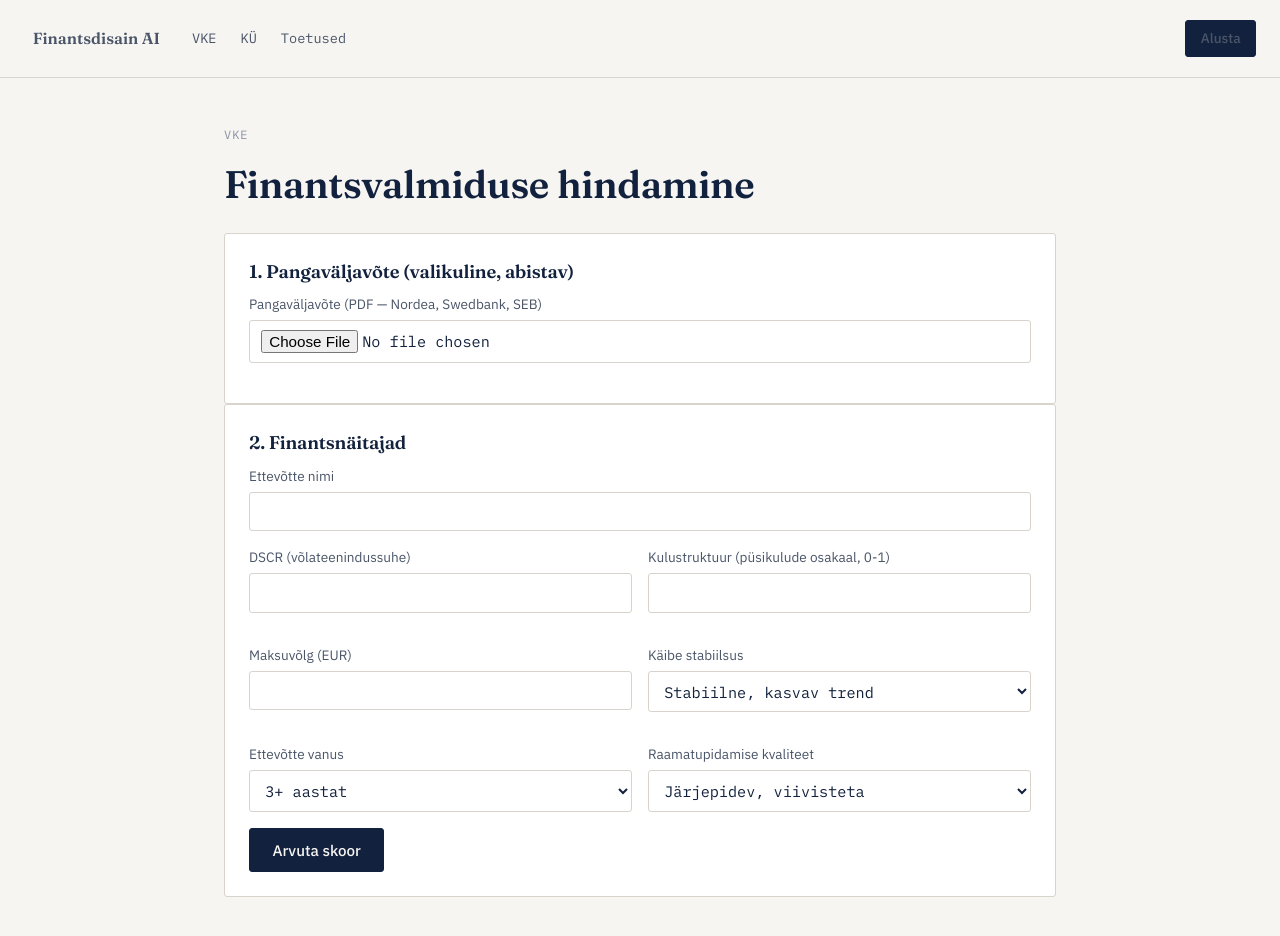
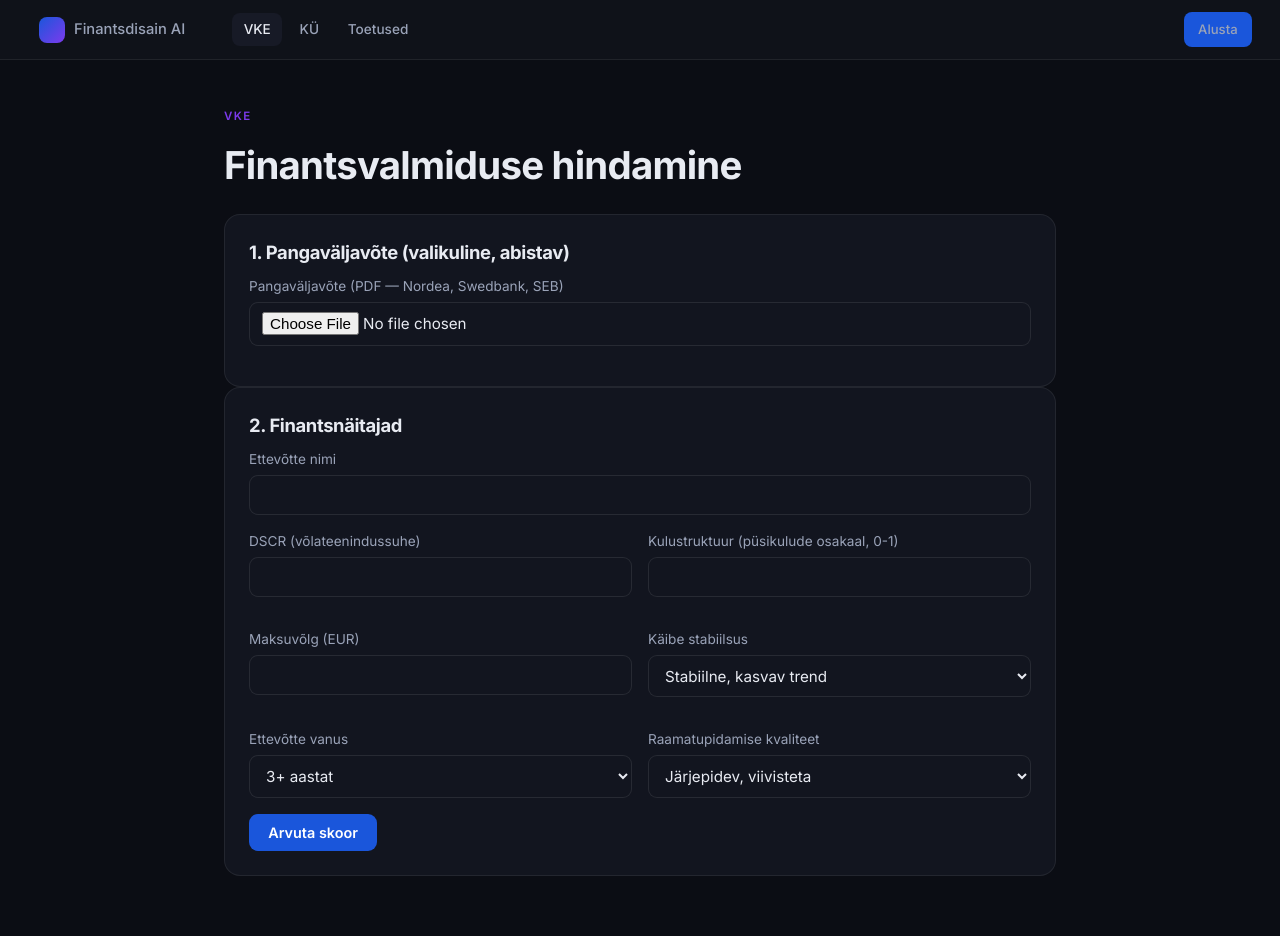
Before and after one commit to rpunkar1-afk/finantsdisain-saas, a Next.js app: page /vke in a window 1280 px wide. Shown: the top 936 px of the page. Built offline with nearby package versions, Linux system fonts and the light colour scheme.

Commit message:
Uuenda visuaalne teema vastavusse Claude Design allikaga: tume palett (#0B0D14/#12151F), sinine/lilla aktsent, Inter font

```diff
--- a/pages/_document.tsx
+++ b/pages/_document.tsx
@@ -7,7 +7,7 @@ export default function Document() {
         <link rel="preconnect" href="https://fonts.googleapis.com" />
         <link rel="preconnect" href="https://fonts.gstatic.com" crossOrigin="anonymous" />
         <link
-          href="https://fonts.googleapis.com/css2?family=Fraunces:opsz,wght@9..144,400;9..144,600&family=IBM+Plex+Sans:wght@400;500;600&family=IBM+Plex+Mono:wght@400;500&display=swap"
+          href="https://fonts.googleapis.com/css2?family=Inter:wght@400;500;600;700&display=swap"
           rel="stylesheet"
         />
       </Head>
--- a/styles/globals.css
+++ b/styles/globals.css
@@ -1,24 +1,42 @@
 :root {
-  --color-bg: #f6f5f2;
-  --color-surface: #ffffff;
-  --color-ink: #12213d;
-  --color-ink-soft: #4a5568;
-  --color-ink-faint: #8a93a6;
-  --color-accent: #1f6f5c;
-  --color-accent-soft: #e4efec;
-  --color-warn: #b8860b;
-  --color-warn-soft: #f6efdd;
-  --color-risk: #9b3b3b;
-  --color-risk-soft: #f5e6e6;
-  --color-line: #d8d4cc;
+  --color-bg: #0b0d14;
+  --color-bg-deep: #0a0c12;
+  --color-header: #0f1219;
+  --color-surface: #12151f;
+  --color-surface-2: #171a26;
+  --color-surface-hover: #181b28;
+  --color-ink: #e8ebf2;
+  --color-ink-soft: #9aa3b8;
+  --color-ink-faint: #5a6376;
+  --color-ink-faintest: #4e5668;
+  --color-accent: #1a56db;
+  --color-accent-hover: #1749b8;
+  --color-accent-soft: rgba(26, 86, 219, 0.16);
+  --color-purple: #7c3aed;
+  --color-purple-hover: #6929d4;
+  --color-purple-soft: rgba(124, 58, 237, 0.16);
+  --color-link: #7c9cf5;
+  --color-warn: #f59e0b;
+  --color-warn-soft: rgba(245, 158, 11, 0.14);
+  --color-warn-ink: #fcd34d;
+  --color-risk: #ef4444;
+  --color-risk-soft: rgba(239, 68, 68, 0.14);
+  --color-risk-ink: #fca5a5;
+  --color-success: #10b981;
+  --color-success-soft: rgba(16, 185, 129, 0.14);
+  --color-success-ink: #6ee7b7;
+  --color-line: rgba(255, 255, 255, 0.07);
+  --color-line-strong: rgba(255, 255, 255, 0.09);
 
-  --font-display: "Fraunces", Georgia, serif;
-  --font-body: "IBM Plex Sans", -apple-system, sans-serif;
-  --font-mono: "IBM Plex Mono", "SF Mono", monospace;
+  --font-display: "Inter", system-ui, -apple-system, sans-serif;
+  --font-body: "Inter", system-ui, -apple-system, sans-serif;
+  --font-mono: "Inter", system-ui, -apple-system, sans-serif;
 
-  --radius: 3px;
+  --radius: 10px;
+  --radius-lg: 16px;
+  --radius-pill: 99px;
   --max-width: 880px;
-  --max-width-wide: 1120px;
+  --max-width-wide: 1240px;
 }
 
 * {
@@ -34,18 +52,23 @@ body {
   font-family: var(--font-body);
   font-size: 16px;
   line-height: 1.5;
+  -webkit-font-smoothing: antialiased;
 }
 
 a {
-  color: var(--color-accent);
+  color: var(--color-link);
+  text-decoration: none;
+}
+a:hover {
+  color: #a5bcff;
 }
 
 h1,
 h2,
 h3 {
   font-family: var(--font-display);
-  font-weight: 600;
-  letter-spacing: -0.01em;
+  font-weight: 700;
+  letter-spacing: -0.02em;
   margin: 0 0 0.5em 0;
 }
 
@@ -60,7 +83,7 @@ h3 {
 }
 
 .mono {
-  font-family: var(--font-mono);
+  font-variant-numeric: tabular-nums;
 }
 
 .page {
@@ -70,15 +93,15 @@ h3 {
 }
 
 .eyebrow {
-  font-family: var(--font-mono);
-  font-size: 0.75rem;
-  letter-spacing: 0.08em;
+  font-size: 0.72rem;
+  font-weight: 600;
+  letter-spacing: 0.12em;
   text-transform: uppercase;
-  color: var(--color-ink-faint);
+  color: var(--color-purple);
   margin-bottom: 0.75rem;
 }
 
-/* Signatuur: ledger-joon, viide pangaväljavõtte rea eraldajale */
+/* Endine "ledger-rule" jääb kasutusse õhukese eraldusjoonena */
 .ledger-rule {
   position: relative;
   height: 1px;
@@ -86,8 +109,7 @@ h3 {
   margin: 2.5rem 0;
 }
 .ledger-rule::before,
-.ledger-rule::after,
-.ledger-rule span {
+.ledger-rule::after {
   content: "";
   position: absolute;
   top: -3px;
@@ -105,8 +127,9 @@ h3 {
 .card {
   background: var(--color-surface);
   border: 1px solid var(--color-line);
-  border-radius: var(--radius);
+  border-radius: var(--radius-lg);
   padding: 1.5rem;
+  transition: background 0.15s ease, border-color 0.15s ease;
 }
 
 .card + .card {
@@ -115,18 +138,18 @@ h3 {
 
 .button {
   font-family: var(--font-body);
-  font-size: 0.95rem;
-  font-weight: 500;
-  padding: 0.7rem 1.4rem;
-  border-radius: var(--radius);
-  border: 1px solid var(--color-ink);
-  background: var(--color-ink);
-  color: var(--color-bg);
+  font-size: 0.9rem;
+  font-weight: 600;
+  padding: 0.65rem 1.2rem;
+  border-radius: 9px;
+  border: none;
+  background: var(--color-accent);
+  color: #ffffff;
   cursor: pointer;
-  transition: opacity 0.15s ease;
+  transition: background 0.15s ease;
 }
 .button:hover {
-  opacity: 0.85;
+  background: var(--color-accent-hover);
 }
 .button:disabled {
   opacity: 0.4;
@@ -134,6 +157,11 @@ h3 {
 }
 .button.secondary {
   background: transparent;
+  color: var(--color-ink-soft);
+  border: 1px solid var(--color-line-strong);
+}
+.button.secondary:hover {
+  background: var(--color-surface-2);
   color: var(--color-ink);
 }
 
@@ -148,17 +176,19 @@ h3 {
   color: var(--color-ink-soft);
 }
 .field input,
-.field select {
-  font-family: var(--font-mono);
+.field select,
+.field textarea {
+  font-family: var(--font-body);
   font-size: 0.95rem;
-  padding: 0.55rem 0.7rem;
-  border: 1px solid var(--color-line);
-  border-radius: var(--radius);
+  padding: 0.6rem 0.75rem;
+  border: 1px solid var(--color-line-strong);
+  border-radius: 9px;
   background: var(--color-surface);
   color: var(--color-ink);
 }
 .field input:focus,
-.field select:focus {
+.field select:focus,
+.field textarea:focus {
   outline: 2px solid var(--color-accent);
   outline-offset: 1px;
 }
@@ -184,49 +214,48 @@ h3 {
   gap: 0.75rem;
 }
 .score-number {
-  font-family: var(--font-mono);
   font-size: 3.2rem;
-  font-weight: 500;
+  font-weight: 700;
   line-height: 1;
+  font-variant-numeric: tabular-nums;
 }
 .score-max {
-  font-family: var(--font-mono);
   color: var(--color-ink-faint);
   font-size: 1.1rem;
 }
 
 .badge {
   display: inline-block;
-  font-family: var(--font-mono);
-  font-size: 0.75rem;
+  font-size: 0.72rem;
+  font-weight: 600;
   letter-spacing: 0.04em;
   text-transform: uppercase;
-  padding: 0.25rem 0.6rem;
-  border-radius: var(--radius);
+  padding: 0.25rem 0.65rem;
+  border-radius: var(--radius-pill);
 }
 .badge.risk-madal {
-  background: var(--color-accent-soft);
-  color: var(--color-accent);
+  background: var(--color-success-soft);
+  color: var(--color-success-ink);
 }
 .badge.risk-keskmine {
   background: var(--color-warn-soft);
-  color: var(--color-warn);
+  color: var(--color-warn-ink);
 }
 .badge.risk-kõrge {
   background: var(--color-risk-soft);
-  color: var(--color-risk);
+  color: var(--color-risk-ink);
 }
 .badge.status-ok {
-  background: var(--color-accent-soft);
-  color: var(--color-accent);
+  background: var(--color-success-soft);
+  color: var(--color-success-ink);
 }
 .badge.status-warning {
   background: var(--color-warn-soft);
-  color: var(--color-warn);
+  color: var(--color-warn-ink);
 }
 .badge.status-blocked {
   background: var(--color-risk-soft);
-  color: var(--color-risk);
+  color: var(--color-risk-ink);
 }
 
 .breakdown-row {
@@ -241,32 +270,75 @@ h3 {
   border-bottom: none;
 }
 .breakdown-row .points {
-  font-family: var(--font-mono);
   color: var(--color-ink-soft);
+  font-variant-numeric: tabular-nums;
 }
 
 .nav {
   display: flex;
+  justify-content: space-between;
+  align-items: center;
   gap: 1.5rem;
-  padding: 1.25rem 1.5rem;
+  padding: 0 1.75rem;
+  height: 60px;
+  background: var(--color-header);
   border-bottom: 1px solid var(--color-line);
-  font-family: var(--font-mono);
   font-size: 0.85rem;
+  position: sticky;
+  top: 0;
+  z-index: 20;
+}
+.nav-left {
+  display: flex;
+  align-items: center;
+  gap: 2.25rem;
+}
+.nav-links {
+  display: flex;
+  gap: 0.4rem;
 }
 .nav a {
   color: var(--color-ink-soft);
   text-decoration: none;
+  padding: 0.4rem 0.7rem;
+  border-radius: 8px;
+  font-weight: 500;
 }
 .nav a:hover {
   color: var(--color-ink);
+  background: var(--color-surface-2);
+}
+.nav a.active {
+  color: var(--color-ink);
+  background: var(--color-surface-2);
+}
+.nav-brand {
+  display: flex;
+  align-items: center;
+  gap: 0.55rem;
+  font-size: 0.92rem;
+  font-weight: 600;
+  color: var(--color-ink);
+}
+.nav-mark {
+  flex-shrink: 0;
+  width: 26px;
+  height: 26px;
+  border-radius: 8px;
+  background: linear-gradient(135deg, var(--color-accent), var(--color-purple));
+  display: inline-block;
+}
+.button.small {
+  padding: 0.45rem 0.9rem;
+  font-size: 0.82rem;
 }
 
 .error-box {
   background: var(--color-risk-soft);
   border: 1px solid var(--color-risk);
-  color: var(--color-risk);
+  color: var(--color-risk-ink);
   padding: 0.85rem 1rem;
-  border-radius: var(--radius);
+  border-radius: 10px;
   font-size: 0.9rem;
   margin-bottom: 1rem;
 }
@@ -293,21 +365,30 @@ h3 {
 }
 .numbered-steps li::before {
   content: counter(step, decimal-leading-zero);
-  font-family: var(--font-mono);
   color: var(--color-ink-faint);
   font-size: 0.85rem;
   flex-shrink: 0;
   padding-top: 0.15rem;
+  font-variant-numeric: tabular-nums;
 }
 
 /* ---------------------------------------------------------------------- */
-/* Avaleht: laiem konteiner, kaheveeruline hero, statistikariba            */
+/* Avaleht / tööruum: laiem konteiner, 9-tile ruudustik, statistikariba    */
 /* ---------------------------------------------------------------------- */
 
 .page-wide {
   max-width: var(--max-width-wide);
   margin: 0 auto;
-  padding: 3rem 1.5rem 5rem;
+  padding: 4rem 1.75rem 5rem;
+}
+
+.workspace-header h1 {
+  font-size: 2.5rem;
+  letter-spacing: -0.03em;
+}
+.workspace-header p {
+  color: var(--color-ink-soft);
+  max-width: 560px;
 }
 
 .hero {
@@ -330,14 +411,13 @@ h3 {
 }
 .hero-visual {
   border: 1px solid var(--color-line);
-  border-radius: var(--radius);
+  border-radius: var(--radius-lg);
   background: var(--color-surface);
   padding: 1.25rem 1.25rem 1rem;
 }
 .hero-visual-caption {
   display: flex;
   justify-content: space-between;
-  font-family: var(--font-mono);
   font-size: 0.7rem;
   color: var(--color-ink-faint);
   margin-top: 0.6rem;
@@ -372,12 +452,12 @@ h3 {
   padding-left: 1.5rem;
 }
 .stat-number {
-  font-family: var(--font-display);
   font-size: 2.1rem;
-  font-weight: 600;
+  font-weight: 700;
   display: block;
   line-height: 1;
   margin-bottom: 0.4rem;
+  color: var(--color-ink);
 }
 .stat-label {
   color: var(--color-ink-soft);
@@ -403,18 +483,19 @@ h3 {
 .segment-card {
   background: var(--color-surface);
   border: 1px solid var(--color-line);
-  border-radius: var(--radius);
+  border-radius: var(--radius-lg);
   padding: 1.75rem;
   text-decoration: none;
   color: inherit;
   display: block;
-  transition: border-color 0.15s ease, transform 0.15s ease;
+  transition: border-color 0.15s ease, transform 0.15s ease, background 0.15s ease;
 }
 .segment-card:hover {
-  border-color: var(--color-ink);
+  border-color: rgba(124, 58, 237, 0.45);
+  background: var(--color-surface-2);
+  transform: translateY(-2px);
 }
 .segment-card .segment-meta {
-  font-family: var(--font-mono);
   font-size: 0.75rem;
   color: var(--color-ink-faint);
   margin-top: 1rem;
@@ -422,33 +503,89 @@ h3 {
   border-top: 1px solid var(--color-line);
 }
 
-/* Nav bränd */
-.nav {
+/* 9-tile dokumendi-ruudustik (avaleht/tööruum) */
+.tile-grid {
+  display: grid;
+  grid-template-columns: repeat(3, 1fr);
+  gap: 1rem;
+  margin: 1.5rem 0 3rem;
+}
+@media (max-width: 900px) {
+  .tile-grid {
+    grid-template-columns: repeat(2, 1fr);
+  }
+}
+@media (max-width: 600px) {
+  .tile-grid {
+    grid-template-columns: 1fr;
+  }
+}
+
+.tile {
+  display: block;
+  background: var(--color-surface);
+  border: 1px solid var(--color-line);
+  border-radius: var(--radius-lg);
+  padding: 1.5rem;
+  text-decoration: none;
+  color: inherit;
+  transition: background 0.18s ease, border-color 0.18s ease, transform 0.18s ease;
+}
+.tile:hover {
+  background: var(--color-surface-hover);
+  border-color: rgba(124, 58, 237, 0.45);
+  transform: translateY(-3px);
+}
+.tile.tulemas {
+  opacity: 0.55;
+  cursor: default;
+}
+.tile.tulemas:hover {
+  transform: none;
+  border-color: var(--color-line);
+  background: var(--color-surface);
+}
+.tile-top {
+  display: flex;
+  align-items: flex-start;
   justify-content: space-between;
-  align-items: center;
+  margin-bottom: 1.5rem;
 }
-.nav-left {
+.tile-avatar {
+  width: 40px;
+  height: 40px;
+  border-radius: 12px;
+  background: var(--color-accent-soft);
+  color: var(--color-link);
   display: flex;
   align-items: center;
-  gap: 2rem;
+  justify-content: center;
+  font-size: 1.1rem;
+  font-weight: 700;
 }
-.nav-links {
-  display: flex;
-  gap: 1.5rem;
+.tile.purple .tile-avatar {
+  background: var(--color-purple-soft);
+  color: #a78bfa;
 }
-.nav-brand {
-  display: flex;
-  align-items: center;
-  gap: 0.55rem;
-  font-family: var(--font-display);
-  font-size: 1rem;
+.tile-badge {
+  font-size: 0.65rem;
   font-weight: 600;
-  color: var(--color-ink);
+  letter-spacing: 0.06em;
+  text-transform: uppercase;
+  color: var(--color-ink-faint);
+  background: var(--color-surface-2);
+  border: 1px solid var(--color-line);
+  padding: 0.3rem 0.55rem;
+  border-radius: var(--radius-pill);
 }
-.nav-mark {
-  flex-shrink: 0;
+.tile h3 {
+  font-size: 1.05rem;
+  margin-bottom: 0.4rem;
+  letter-spacing: -0.01em;
 }
-.button.small {
-  padding: 0.45rem 0.9rem;
+.tile p {
   font-size: 0.85rem;
+  line-height: 1.5;
+  color: var(--color-ink-soft);
+  margin: 0;
 }
```
